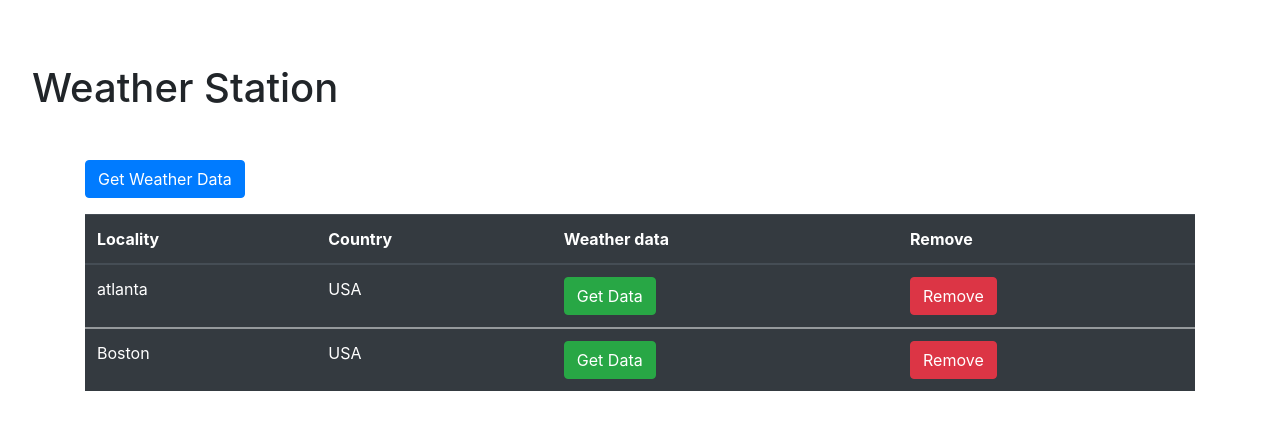
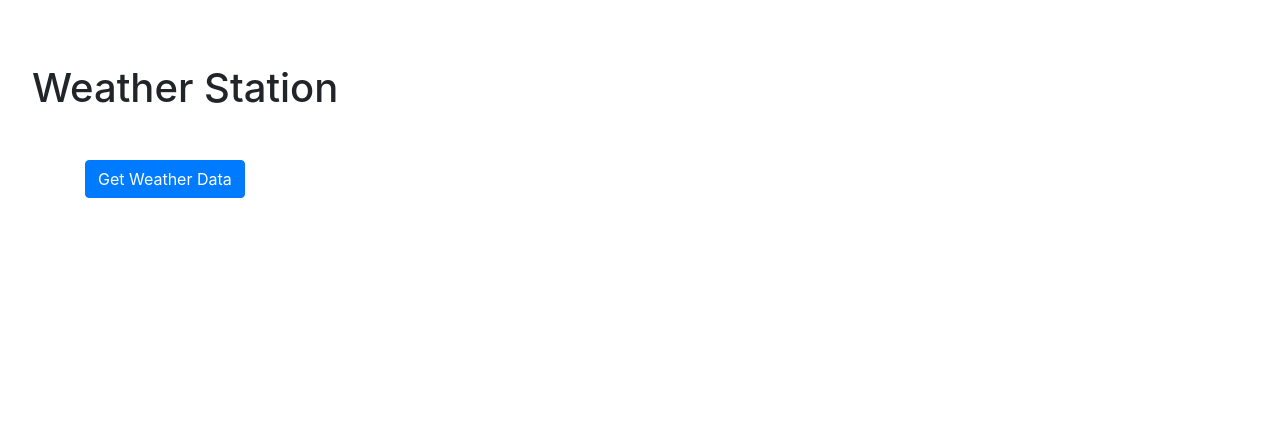
Before and after one commit to Froglegg/Angular-Weather-Station, an Angular app in the folder client/: page / in a window 1280 px wide. Shown: the top 430 px of the page. Built offline with nearby package versions, Linux system fonts and the light colour scheme.

Commit message:
todo: implement routing, user login, database

```diff
--- a/client/src/app/components/table/table.component.html
+++ b/client/src/app/components/table/table.component.html
@@ -20,7 +20,14 @@
             Get Data
           </button>
         </td>
-        <td><button class="btn btn-danger">Remove</button></td>
+        <td>
+          <button
+            class="btn btn-danger"
+            (click)="onRemoveLocation(location.locality, location.country)"
+          >
+            Remove
+          </button>
+        </td>
       </tbody>
     </table>
   </div>
--- a/client/src/app/components/table/table.component.ts
+++ b/client/src/app/components/table/table.component.ts
@@ -12,6 +12,7 @@ export class TableComponent implements OnInit {
 
   @Output() weatherEvent = new EventEmitter<Weather>();
   @Output() locationEvent = new EventEmitter<Location>();
+  @Output() removeLocationEvent = new EventEmitter<Location>();
 
   onGetWeather(locality, country): void {
     let location = { locality, country };
@@ -21,6 +22,11 @@ export class TableComponent implements OnInit {
     });
   }
 
+  onRemoveLocation(locality, country): void {
+    let location = { locality, country };
+    this.removeLocationEvent.emit(location);
+  }
+
   constructor(private weatherService: WeatherService) {}
 
   ngOnInit(): void {}
--- a/client/src/app/components/weather-dash/weather-dash.component.html
+++ b/client/src/app/components/weather-dash/weather-dash.component.html
@@ -8,8 +8,9 @@
   [location]="location"
 ></app-weather-view>
 <app-table
-  *ngIf="locations"
+  *ngIf="locations.length"
   [locations]="locations"
   (weatherEvent)="getWeather($event)"
   (locationEvent)="getLocation($event)"
+  (removeLocationEvent)="removeLocation($event)"
 ></app-table>
--- a/client/src/app/components/weather-dash/weather-dash.component.ts
+++ b/client/src/app/components/weather-dash/weather-dash.component.ts
@@ -1,6 +1,7 @@
 import { Component, OnInit } from "@angular/core";
 import { Location } from "../../interfaces/location";
 import { Weather } from "../../interfaces/weather";
+import { LocationStrategy } from "@angular/common";
 
 @Component({
   selector: "app-weather-dash",
@@ -15,19 +16,28 @@ export class WeatherDashComponent implements OnInit {
   locations: Location[];
 
   getWeather(weather: Weather) {
-    console.log(weather);
     this.weather = weather;
   }
 
   getLocation(location: Location) {
     this.location = location;
-    this.locations.push(location);
+    this.locations.some(
+      loc => loc["locality"].toLowerCase() === location.locality.toLowerCase()
+    )
+      ? null
+      : this.locations.push(location);
+  }
+
+  removeLocation(location: Location) {
+    console.log(`fired, removing ${location.locality}`);
+    console.log(this.locations);
+    this.locations = this.locations.filter(l => {
+      return l.locality !== location.locality;
+    });
+    console.log(this.locations);
   }
 
   ngOnInit(): void {
-    this.locations = [
-      { locality: "atlanta", country: "USA" },
-      { locality: "Boston", country: "USA" }
-    ];
+    this.locations = [];
   }
 }
```
